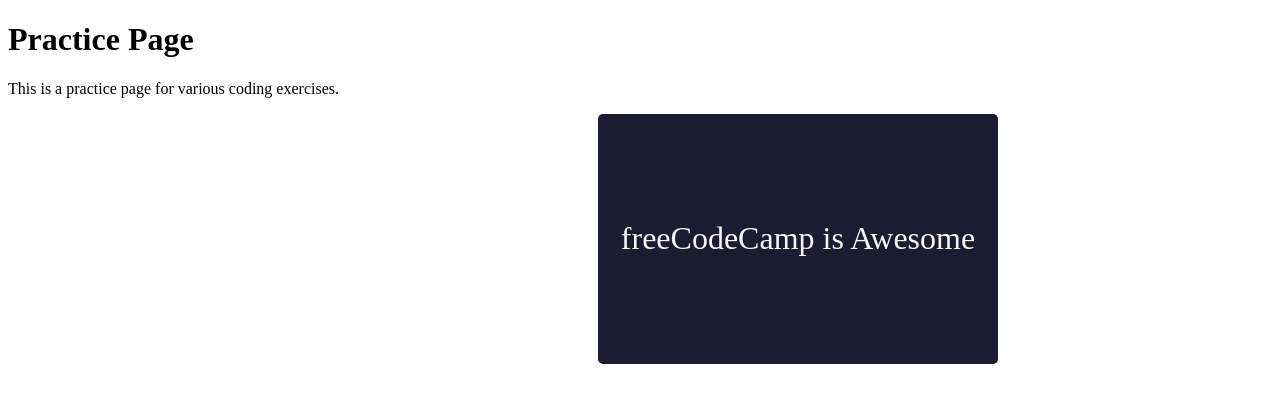
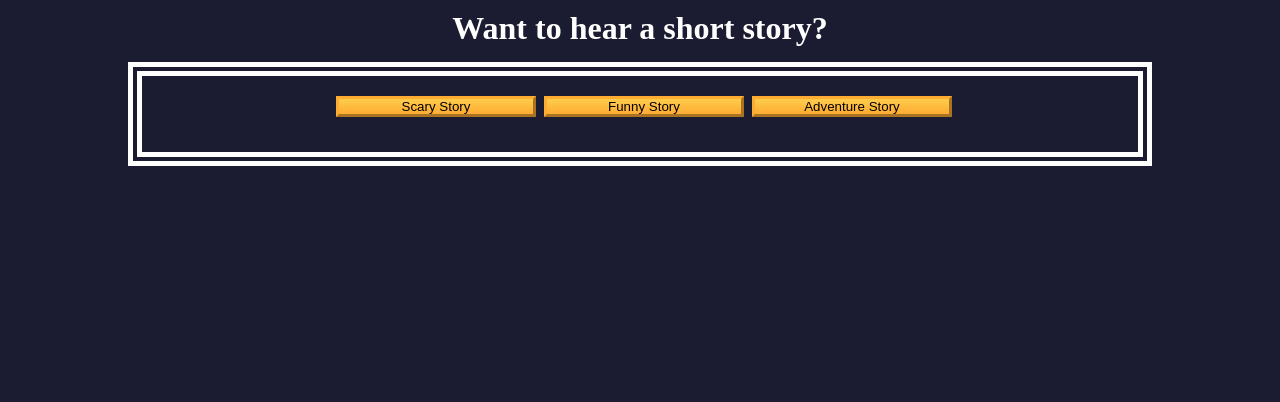
Before and after one commit to Bryannnnn-1/JavaScript-codes, a plain HTML site: page All Practice/index.html in a window 1280 px wide. Drawn offline with Linux system fonts and the light colour scheme.

Commit message:
Still working

```diff
--- a/All Practice/index.html
+++ b/All Practice/index.html
@@ -1,16 +1,23 @@
 <!DOCTYPE html>
 <html lang="en">
+
 <head>
-    <meta charset="UTF-8">
-    <meta name="viewport" content="width=device-width, initial-scale=1.0">
-    <title>Practice</title>
-    <link rel="stylesheet" href="styles.css">
+    <meta charset="UTF-8" />
+    <meta name="viewport" content="width=device-width, initial-scale=1.0" />
+    <title>Storytelling App</title>
+    <link rel="stylesheet" href="styles.css" />
 </head>
+
 <body>
-    <h1>Practice Page</h1>
-    <p>This is a practice page for various coding exercises.</p>
-
-    <div id="rect" class="rect">freeCodeCamp is Awesome</div>
-    <script src="script.js"></script>
+    <h1>Want to hear a short story?</h1>
+    <main class="story-container">
+            <div class="btn-container">
+                <button class="btn" id="scary-btn">Scary Story</button>
+                <button class="btn" id="funny-btn">Funny Story</button>
+                <button class="btn" id="adventure-btn">Adventure Story</button>
+            </div>
+            <p id="result"></p>
+    </main>
+    <script src="./script.js"></script>
 </body>
 </html>
--- a/All Practice/script.js
+++ b/All Practice/script.js
@@ -1,29 +1,28 @@
+const storyContainer = document.querySelector(".story-container");
 
-const rect = document.getElementById("rect");
+const scaryStoryBtn = document.getElementById("scary-btn");
+const funnyStoryBtn = document.getElementById("funny-btn");
+const adventureStoryBtn = document.getElementById("adventure-btn");
 
-// start with a position of 0
-let position = 0;
+const resultParagraph = document.getElementById("result");
 
-function update() {
-  // Move the rectangle 2px to the right
-  rect.style.left = position + "px";
-  position += 2;
+const storyObj = {
+  scary: {
+    story: `In the dark woods, a group of friends stumbled upon an old, abandoned cabin. They enter the cabin and awaken something malevolent that had been dormant for centuries.`,
+    borderColor: "#ee4b2b",
+  },
+  funny: {
+    story: `During a camping trip, Mark decided to show off his culinary skills by cooking dinner over an open fire. However, his attempt caused him to burn the dinner as well as his eyebrows off.`,
+    borderColor: "#f1be32",
+  },
+  adventure: {
+    story: `Lost in the heart of the Amazon rain forest, Sarah and Jake stumbled upon an ancient temple. They braved deadly traps and encountered strange wildlife, all while deciphering cryptic clues left behind by a mysterious civilization.`,
+    borderColor: "#acd157"
+  },
+};
 
-  // Reset the position when the rectangle reaches
-  // the right side of the screen
-  if (position > window.innerWidth) {
-    // Move the rectangle just outside the left side of the screen
-    position = -rect.offsetWidth;
-  }
+function displayStory(genre) {
+  console.log(storyObj.hasOwnProperty(genre));
 }
 
-function animate() {
-  // Update the position
-  update();
-
-  //request the next frame
-  requestAnimationFrame(animate);
-}
-
-// Start the animation
-requestAnimationFrame(animate);
+scaryStoryBtn.addEventListener("click", displayStory);
--- a/All Practice/styles.css
+++ b/All Practice/styles.css
@@ -1,16 +1,75 @@
-body {
-  overflow-x: hidden;
+*,
+*::before,
+*::after {
+    margin: 0;
+    padding: 0;
+    box-sizing: border-box;
 }
 
-.rect {
-  display: flex;
-  align-items: center;
-  justify-content: center;
-  width: 400px;
-  height: 250px;
-  border-radius: 5px;
-  background-color: #1b1b32;
-  color: #f5f6f7;
-  font-size: 2rem;
-  position: absolute;
+:root {
+    --dark-grey: #1b1b32;
+    --black: #000;
+    --white: #fff;
+    --golden-yellow: #fecc4c;
+    --yellow: #ffcc4c;
+    --gold: #feac32;
+    --orange: #ffac33;
+    --dark-orange: #f89808;
 }
+
+body {
+    background-color: var(--dark-grey);
+    color: var(--white);
+}
+
+h1,
+#result {
+    text-align: center;
+}
+
+h1 {
+    margin: 10px 0 15px;
+}
+
+.story-container {
+    margin: auto;
+    padding: 10px;
+    width: 80%;
+    border-style: double;
+    border-width: 14px;
+    border-color: var(--white);
+}
+
+.btn-container {
+    display: flex;
+    flex-direction: column;
+    justify-content: center;
+    align-items: center;
+}
+
+@media (min-width: 760px) {
+    .btn-container {
+        flex-direction: row;
+    }
+}
+
+#result {
+    margin-top: 15px;
+    font-size: 1.2rem;
+    line-height: 30px;
+}
+
+.btn {
+    cursor: pointer;
+    width: 200px;
+    margin: 10px 0 10px 0.5rem;
+    color: var(--black);
+    background-color: var(--gold);
+    background-image: linear-gradient(var(--golden-yellow), var(--orange));
+    border-color: var(--gold);
+    border-width: 3px;
+}
+
+.btn:hover {
+    background-image: linear-gradient(var(--yellow), var(--dark-orange));
+}
```
